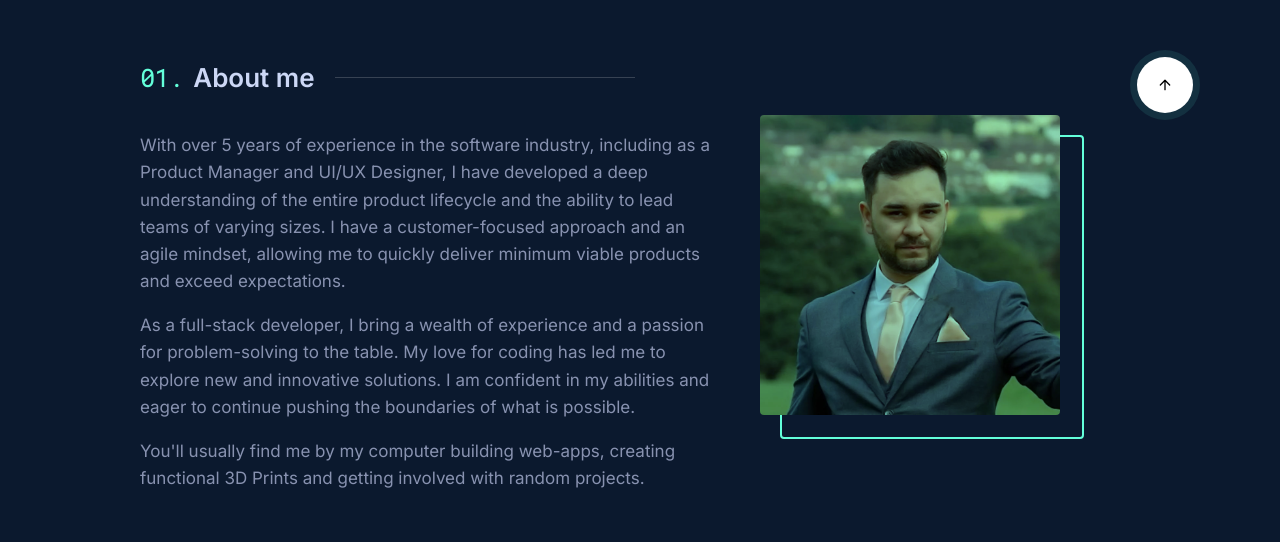
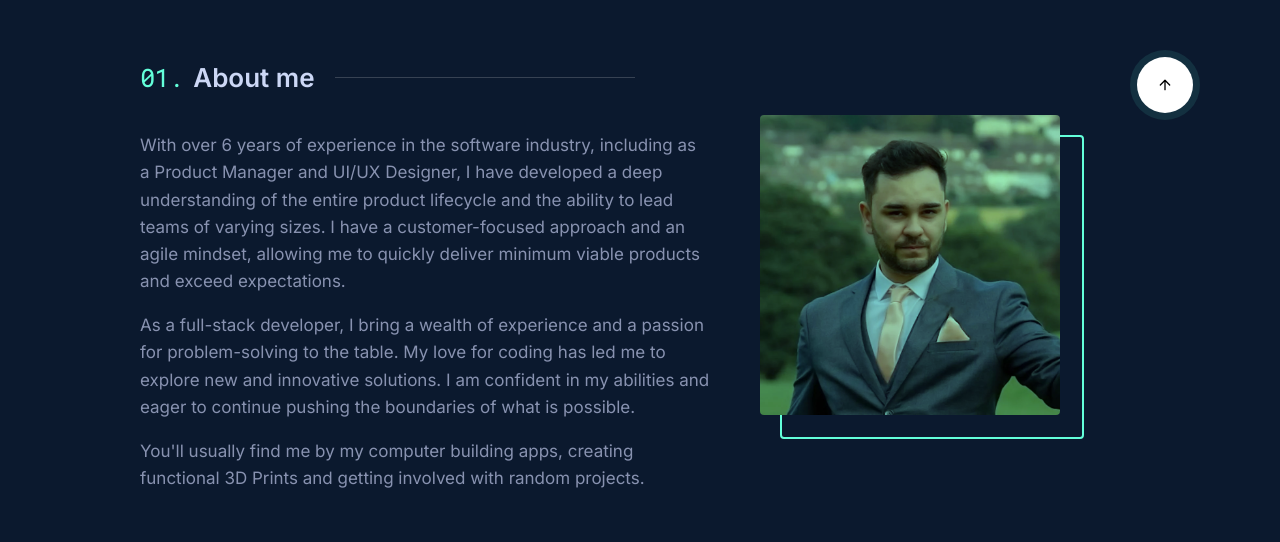
Before and after one commit to designedhead/raf-portfolio, a Next.js app: page / in a window 1280 px wide. Shown: the part 780-1322 px from the top of the page. Built offline with nearby package versions, Linux system fonts and the light colour scheme.

Commit message:
fix: about description

```diff
--- a/src/components/About.js
+++ b/src/components/About.js
@@ -10,7 +10,7 @@ function About() {
         <div className="about_left">
           <p>
             {
-              "With over 5 years of experience in the software industry, including as a Product Manager and UI/UX Designer, I have developed a deep understanding of the entire product lifecycle and the ability to lead teams of varying sizes. I have a customer-focused approach and an agile mindset, allowing me to quickly deliver minimum viable products and exceed expectations."
+              "With over 6 years of experience in the software industry, including as a Product Manager and UI/UX Designer, I have developed a deep understanding of the entire product lifecycle and the ability to lead teams of varying sizes. I have a customer-focused approach and an agile mindset, allowing me to quickly deliver minimum viable products and exceed expectations."
             }
           </p>
           <p>
@@ -20,7 +20,7 @@ function About() {
           </p>
           <p>
             {
-              "You'll usually find me by my computer building web-apps, creating functional 3D Prints and getting involved with random projects."
+              "You'll usually find me by my computer building apps, creating functional 3D Prints and getting involved with random projects."
             }
           </p>
         </div>
```
